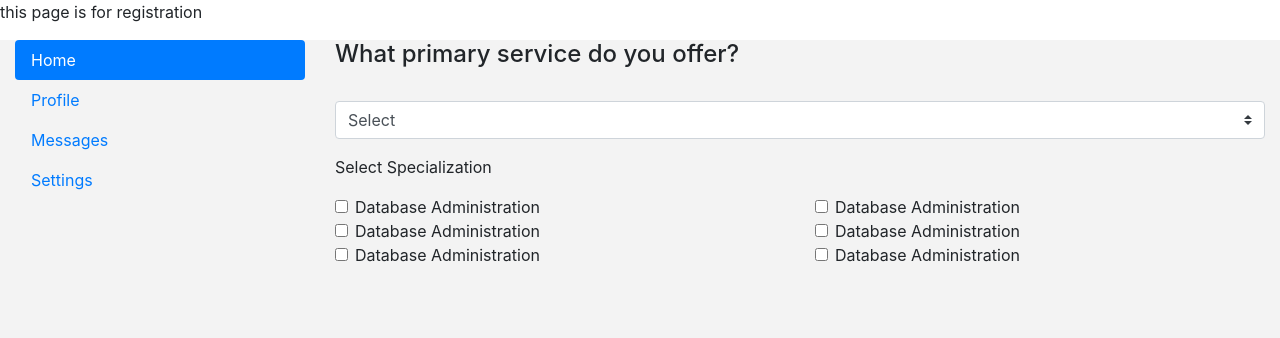
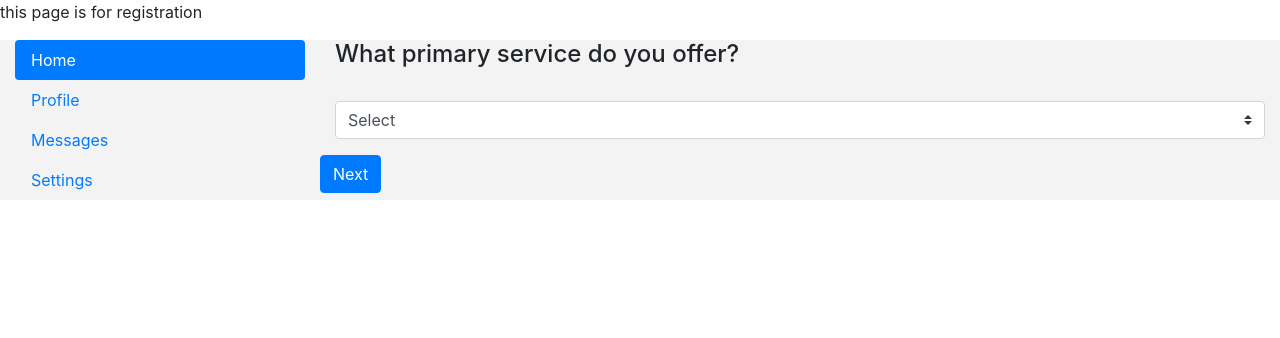
Before and after one commit to benjamin-andoh/edwuma_fie, a Django app: page /profile in a window 1280 px wide. Shown: the top 338 px of the page. Run offline with Django 3.2, Linux system fonts and the light colour scheme; some libraries are stand-ins or nearby versions.

Commit message:
continuos registration

```diff
--- a/home/static/css/base.css
+++ b/home/static/css/base.css
@@ -263,3 +263,7 @@
 
 
 /* styling for profile setup */
+
+.skills {
+    display: none;
+}
--- a/home/static/js/customscripts.js
+++ b/home/static/js/customscripts.js
@@ -8,18 +8,41 @@ $(document).ready(
 
 
     //the following scripts are for the modals @ homepage
-    function(){
+    function() {
 
-    $("#forgotten").click(function(){
+        $("#forgotten").click(function() {
             $(".modal-footer-forgot").toggle().slideDown();
             $(".modal-footer").hide();
 
         });
 
-   $("#signUpId").click(function(){
+        $("#signUpId").click(function() {
             $("#loginModal").hide();
 
         });
 
+        // $("#category").onChange(function() {
+        //     $("#skills").toggle().slideDown();
+        //     // $(".modal-footer").hide();
+
+        // });
+
+        $('#category').on('change', function() {
+            $('#skills').show().slideDown()
 
         });
+
+        $("li").click(function() {
+            // remove classes from all
+            $("#v-pills-home-tab").removeClass("active");
+            // add class to the one we clicked
+            $("$v-pill-profile").addClass("active");
+        });
+        // $('#default').click(function() {
+        //     $('#skills').hide().slideUp()
+
+        // });
+
+
+
+    });
--- a/templates/account_profile.html
+++ b/templates/account_profile.html
@@ -34,60 +34,86 @@
       <h4> What primary service do you offer?</h4>
       <div class="form-group">
         <label for=""></label>
-        <select class="custom-select" name="" id="">
-          <option selected>Select</option>
-          <option value="">Accounting & Consulting</option>
-          <option value="">Admin Support</option>
-          <option value="">Customer Service</option>
+        <select class="custom-select" name="" id="category">
+          <option value ="default"  selected>Select</option>
+          <option value="1" >Accounting & Consulting</option>
+          <option value="2">Admin Support</option>
+          <option value="3">Customer Service</option>
         </select>
       </div>
-      <div>
+      <div id = "skills" class = "skills">
       <p>Select Specialization</p>
-      <div class = "row">
-        <div class = "col">
-          <div class="form-check form-check">
+      <table class="table">
+        <tbody>
+          <tr>
+            <td scope="row">  <div class="form-check form-check">
+
+        <label class="form-check-label">
+          <input class="form-check-input" type="checkbox" name="" id="" value="checkedValue"> Database Administration
+        </label>
+      </div></td>
+            <td>  <div class="form-check form-check">
+
+        <label class="form-check-label">
+          <input class="form-check-input" type="checkbox" name="" id="" value="checkedValue"> Database Administration
+        </label>
+      </div></td>
+            <td>  <div class="form-check form-check">
+
+        <label class="form-check-label">
+          <input class="form-check-input" type="checkbox" name="" id="" value="checkedValue"> Database Administration
+        </label>
+      </div></td>
+          </tr>
+          <tr>
+            <td scope="row">
+              <div class="form-check form-check">
 
         <label class="form-check-label">
           <input class="form-check-input" type="checkbox" name="" id="" value="checkedValue"> Database Administration
         </label>
       </div>
-       <div class="form-check form-check">
+            </td>
+            <td>  <div class="form-check form-check">
 
         <label class="form-check-label">
           <input class="form-check-input" type="checkbox" name="" id="" value="checkedValue"> Database Administration
         </label>
       </div>
-       <div class="form-check form-check">
+      </td>
+            <td>
+              <div class="form-check form-check">
 
         <label class="form-check-label">
           <input class="form-check-input" type="checkbox" name="" id="" value="checkedValue"> Database Administration
         </label>
+      </div></td>
+          </tr>
+        </tbody>
+      </table>
+      <hr>
+      <div>
+      <p>Select appopriate level for each skill</p>
+      <div class = "row">
+
+    <div class="form-group">
+        <label for=""></label>
+        <select class="custom-select" name="" id="">
+          <option selected>Select one</option>
+          <option value=""></option>
+          <option value=""></option>
+          <option value=""></option>
+        </select>
       </div>
       </div>
-      <div class = "col">
-      <div class="form-check form-check">
-        <label class="form-check-label">
-          <input class="form-check-input" type="checkbox" name="" id="" value="checkedValue"> Database Administration
-        </label>
-      </div>
-       <div class="form-check form-check">
 
-        <label class="form-check-label">
-          <input class="form-check-input" type="checkbox" name="" id="" value="checkedValue"> Database Administration
-        </label>
-      </div>
-       <div class="form-check form-check">
-
-        <label class="form-check-label">
-          <input class="form-check-input" type="checkbox" name="" id="" value="checkedValue"> Database Administration
-        </label>
-      </div>
-
-      </div>
-    </div>
     </div>
       </div>
-
+      <!--- buttons for next-->
+      <div class = "row">
+      <a name="" id="" class="btn btn-primary" data-toggle="pill"
+      aria-controls="v-pills-profile" aria-selected="false" href="#v-pills-profile" role="button">Next</a>
+      </div>
 
 
       </div>
@@ -108,6 +134,7 @@
     <script src="https://code.jquery.com/jquery-3.2.1.slim.min.js" integrity="sha384-KJ3o2DKtIkvYIK3UENzmM7KCkRr/rE9/Qpg6aAZGJwFDMVNA/GpGFF93hXpG5KkN" crossorigin="anonymous"></script>
     <script src="https://cdnjs.cloudflare.com/ajax/libs/popper.js/1.12.9/umd/popper.min.js" integrity="sha384-ApNbgh9B+Y1QKtv3Rn7W3mgPxhU9K/ScQsAP7hUibX39j7fakFPskvXusvfa0b4Q" crossorigin="anonymous"></script>
     <script src="{% static 'js/bootstrap.min.js' %}" ></script>
+     <script src="{% static 'js/customscripts.js' %}" ></script>
     <script src="{% static 'js/fontawesome.min.js' %}" ></script>
 
   </body>
```
Lines whose indentation alone changed are shown as unchanged.
